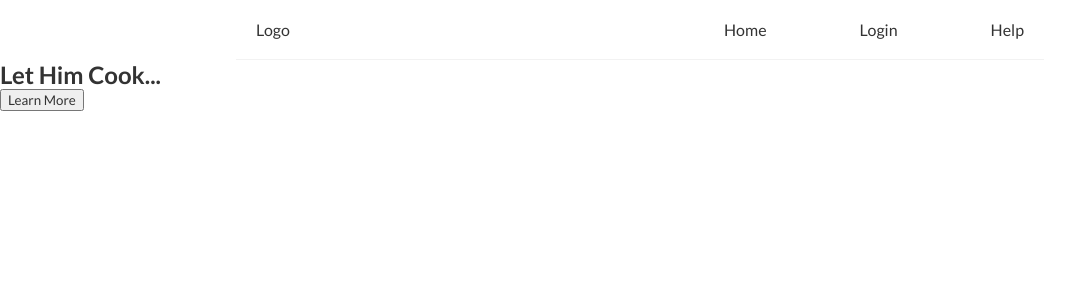
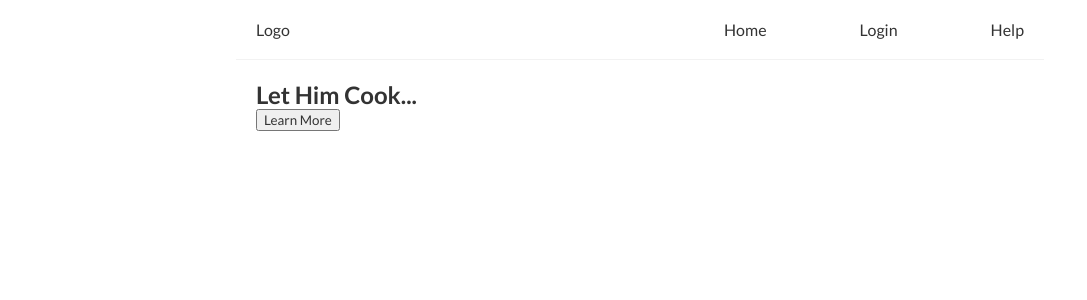
Before and after one commit to aabdullah27182845/notesAppUI, a React (Create React App) app: page / in a window 1280 px wide. Shown: the top 300 px of the page, without its empty margins (0-1087 px from the left). Built offline with nearby package versions, Linux system fonts and the light colour scheme.

Commit message:
added onto the home page

```diff
--- a/src/index.css
+++ b/src/index.css
@@ -44,5 +44,7 @@
 /* CSS for the home page */
 
 .home {
-
+  padding: 20px;
+  max-width: 60%;
+  margin: 0 auto;
 }
```
